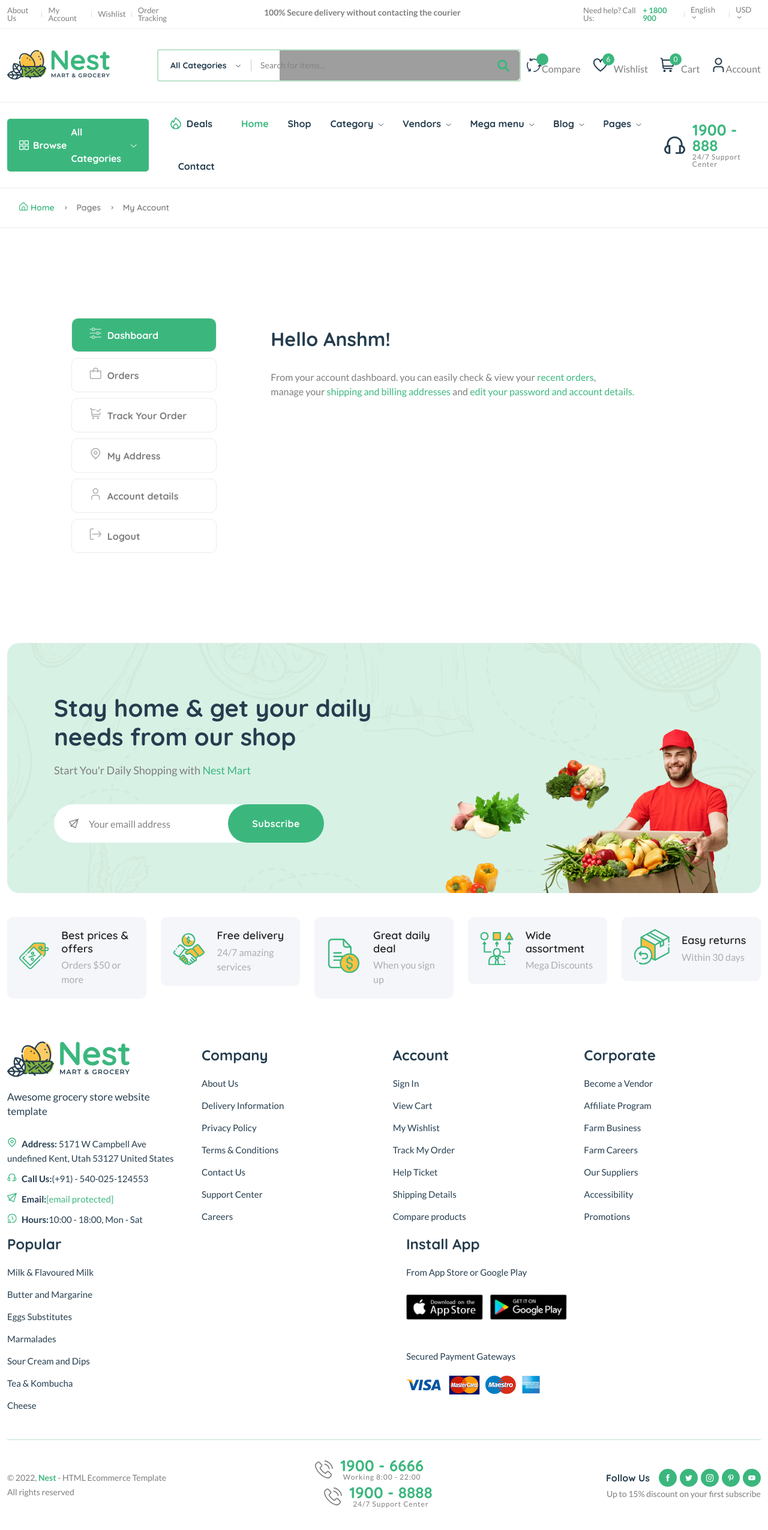
After one commit to AnshMittal1811/ML-basedECommerceWebsite, a Django app: page /dashboard/ in a window 1280 px wide. The commit adds this page. Shown: the whole page at 60% size. Run offline with Django 4.2, Linux system fonts and the light colour scheme; a user stored in the database is signed in; data comes from the database, SQL or seed files in the repository; both versions use the stored data as it was after the commit; parts of the project's set-up code (start-up, migrations or seed data) failed here and were passed over; some libraries are stand-ins or nearby versions; grey boxes are pictures that could not be loaded.

Commit message:
Creation of Dashboard and Order Details

```diff
--- a/core/urls.py
+++ b/core/urls.py
@@ -1,6 +1,8 @@
 from django.urls import include, path
 from core.views import (add_ajax_review, add_to_cart, cart_view, category_product_list_view,
-                        category_list_view, checkout_view, delete_from_cart, filter_view, payment_completed_view, payment_failed_view, product_detail_view, search_view, tags_list_view, update_cart, vendor_detail_view,
+                        category_list_view, checkout_view, customer_dashboard, delete_from_cart,
+                        filter_view, order_detail, payment_completed_view, payment_failed_view,
+                        product_detail_view, search_view, tags_list_view, update_cart, vendor_detail_view,
                         vendor_list_view,
                         product_list_view,
                         index)
@@ -50,4 +52,9 @@ urlpatterns = [
     path("paypal/", include("paypal.standard.ipn.urls")),
     path("payment-successful/", payment_completed_view, name = "payment-successful"),
     path("payment-failed/", payment_failed_view, name = "payment-failed"),
+
+    # Customer Dashboard
+    path("dashboard/", customer_dashboard, name = "dashboard"),
+    path("dashboard/order/<id>", order_detail, name = "order-detail"),
+
 ]
--- a/core/views.py
+++ b/core/views.py
@@ -373,3 +373,22 @@ def payment_completed_view(request):
 @login_required
 def payment_failed_view(request):
     return render(request, 'core/payment-failed.html')
+
+
+@login_required
+def customer_dashboard(request):
+    orders = CartOrder.objects.filter(user=request.user).order_by("-id")
+    context={
+        "orders": orders,
+    }
+    return render(request, 'core/dashboard.html', context)
+
+
+@login_required
+def order_detail(request, id):
+    order = CartOrder.objects.get(user=request.user, id=id)
+    products = CartOrderItems.objects.filter(order=order)
+    context = {
+        "products": products,
+    }
+    return render(request, "core/order-detail.html", context)
--- /dev/null
+++ b/templates/core/dashboard.html
@@ -0,0 +1,223 @@
+{% extends 'partials/base.html' %}
+{% block content %}
+{% load static %}
+    <main class="main pages">
+        <div class="page-header breadcrumb-wrap">
+            <div class="container">
+                <div class="breadcrumb">
+                    <a href="index.html" rel="nofollow"><i class="fi-rs-home mr-5"></i>Home</a>
+                    <span></span> Pages <span></span> My Account
+                </div>
+            </div>
+        </div>
+        <div class="page-content pt-150 pb-150">
+            <div class="container">
+                <div class="row">
+                    <div class="col-lg-10 m-auto">
+                        <div class="row">
+                            <div class="col-md-3">
+                                <div class="dashboard-menu">
+                                    <ul class="nav flex-column" role="tablist">
+                                        <li class="nav-item">
+                                            <a class="nav-link active" id="dashboard-tab" data-bs-toggle="tab" href="#dashboard" role="tab" aria-controls="dashboard" aria-selected="false"><i class="fi-rs-settings-sliders mr-10"></i>Dashboard</a>
+                                        </li>
+                                        <li class="nav-item">
+                                            <a class="nav-link" id="orders-tab" data-bs-toggle="tab" href="#orders" role="tab" aria-controls="orders" aria-selected="false"><i class="fi-rs-shopping-bag mr-10"></i>Orders</a>
+                                        </li>
+                                        <li class="nav-item">
+                                            <a class="nav-link" id="track-orders-tab" data-bs-toggle="tab" href="#track-orders" role="tab" aria-controls="track-orders" aria-selected="false"><i class="fi-rs-shopping-cart-check mr-10"></i>Track Your Order</a>
+                                        </li>
+                                        <li class="nav-item">
+                                            <a class="nav-link" id="address-tab" data-bs-toggle="tab" href="#address" role="tab" aria-controls="address" aria-selected="true"><i class="fi-rs-marker mr-10"></i>My Address</a>
+                                        </li>
+                                        <li class="nav-item">
+                                            <a class="nav-link" id="account-detail-tab" data-bs-toggle="tab" href="#account-detail" role="tab" aria-controls="account-detail" aria-selected="true"><i class="fi-rs-user mr-10"></i>Account details</a>
+                                        </li>
+                                        <li class="nav-item">
+                                            <a class="nav-link" href="page-login.html"><i class="fi-rs-sign-out mr-10"></i>Logout</a>
+                                        </li>
+                                    </ul>
+                                </div>
+                            </div>
+                            <div class="col-md-9">
+                                <div class="tab-content account dashboard-content pl-50">
+                                    <div class="tab-pane fade active show" id="dashboard" role="tabpanel" aria-labelledby="dashboard-tab">
+                                        <div class="card">
+                                            <div class="card-header">
+                                                <h3 class="mb-0">Hello {{request.user|title}}!</h3>
+                                            </div>
+                                            <div class="card-body">
+                                                <p>
+                                                    From your account dashboard. you can easily check &amp; view your <a href="#">recent orders</a>,<br />
+                                                    manage your <a href="#">shipping and billing addresses</a> and <a href="#">edit your password and account details.</a>
+                                                </p>
+                                            </div>
+                                        </div>
+                                    </div>
+                                    <div class="tab-pane fade" id="orders" role="tabpanel" aria-labelledby="orders-tab">
+                                        <div class="card">
+                                            <div class="card-header">
+                                                <h3 class="mb-0">Your Orders</h3>
+                                            </div>
+                                            <div class="card-body">
+                                                <div class="table-responsive">
+                                                    <table class="table">
+                                                        <thead>
+                                                            <tr>
+                                                                <th>Order</th>
+                                                                <!-- <th>Title</th>
+                                                                <th>Image</th> -->
+                                                                <th>Date</th>
+                                                                <th>Status</th>
+                                                                <th>Paid Status</th>
+                                                                <th>Total</th>
+                                                                <th>Actions</th>
+                                                            </tr>
+                                                        </thead>
+                                                        <tbody>
+                                                            {% for ord in orders %}
+                                                            <tr>
+                                                                <td>INVOICE_NO-{{ord.id}}</td>
+                                                                <!-- <td>#{{ord.id}}</td>
+                                                                <td>#{{ord.id}}</td> -->
+                                                                <td>{{ord.order_date}}</td>
+                                                                <td>{{ord.product_status|title}}</td>
+                                                                {% if ord.paid_status == True %}
+                                                                <td>
+                                                                    <span class="fa-stack">
+                                                                    <i class="far fa-circle fa-stack-2x text-success"></i>
+                                                                    <i class="fas fa-check fa-stack-1x text-success"></i>
+                                                                    </span>
+                                                                </td>
+                                                                {% else %}
+                                                                <td>
+                                                                    <!-- <i class="fas fa-times fa-circle text-danger"></i> -->
+                                                                    <span class="fa-stack">
+                                                                        <i class="far fa-circle fa-stack-2x text-danger"></i>
+                                                                        <i class="fas fa-times fa-stack-1x text-danger"></i>
+                                                                    </td>
+                                                                {% endif %}
+                                                                <td>${{ord.price}}</td>
+                                                                <td><a href="{% url 'core:order-detail' ord.id %}" class="btn-small d-block">View</a></td>
+                                                            </tr>
+                                                            {% endfor %}
+                                                        </tbody>
+                                                    </table>
+                                                </div>
+                                            </div>
+                                        </div>
+                                    </div>
+                                    <div class="tab-pane fade" id="track-orders" role="tabpanel" aria-labelledby="track-orders-tab">
+                                        <div class="card">
+                                            <div class="card-header">
+                                                <h3 class="mb-0">Orders tracking</h3>
+                                            </div>
+                                            <div class="card-body contact-from-area">
+                                                <p>To track your order please enter your OrderID in the box below and press "Track" button. This was given to you on your receipt and in the confirmation email you should have received.</p>
+                                                <div class="row">
+                                                    <div class="col-lg-8">
+                                                        <form class="contact-form-style mt-30 mb-50" action="#" method="post">
+                                                            <div class="input-style mb-20">
+                                                                <label>Order ID</label>
+                                                                <input name="order-id" placeholder="Found in your order confirmation email" type="text" />
+                                                            </div>
+                                                            <div class="input-style mb-20">
+                                                                <label>Billing email</label>
+                                                                <input name="billing-email" placeholder="Email you used during checkout" type="email" />
+                                                            </div>
+                                                            <button class="submit submit-auto-width" type="submit">Track</button>
+                                                        </form>
+                                                    </div>
+                                                </div>
+                                            </div>
+                                        </div>
+                                    </div>
+                                    <div class="tab-pane fade" id="address" role="tabpanel" aria-labelledby="address-tab">
+                                        <div class="row">
+                                            <div class="col-lg-6">
+                                                <div class="card mb-3 mb-lg-0">
+                                                    <div class="card-header">
+                                                        <h3 class="mb-0">Billing Address</h3>
+                                                    </div>
+                                                    <div class="card-body">
+                                                        <address>
+                                                            3522 Interstate<br />
+                                                            75 Business Spur,<br />
+                                                            Sault Ste. <br />Marie, MI 49783
+                                                        </address>
+                                                        <p>New York</p>
+                                                        <a href="#" class="btn-small">Edit</a>
+                                                    </div>
+                                                </div>
+                                            </div>
+                                            <div class="col-lg-6">
+                                                <div class="card">
+                                                    <div class="card-header">
+                                                        <h5 class="mb-0">Shipping Address</h5>
+                                                    </div>
+                                                    <div class="card-body">
+                                                        <address>
+                                                            4299 Express Lane<br />
+                                                            Sarasota, <br />FL 34249 USA <br />Phone: 1.941.227.4444
+                                                        </address>
+                                                        <p>Sarasota</p>
+                                                        <a href="#" class="btn-small">Edit</a>
+                                                    </div>
+                                                </div>
+                                            </div>
+                                        </div>
+                                    </div>
+                                    <div class="tab-pane fade" id="account-detail" role="tabpanel" aria-labelledby="account-detail-tab">
+                                        <div class="card">
+                                            <div class="card-header">
+                                                <h5>Account Details</h5>
+                                            </div>
+                                            <div class="card-body">
+                                                <p>Already have an account? <a href="page-login.html">Log in instead!</a></p>
+                                                <form method="post" name="enq">
+                                                    <div class="row">
+                                                        <div class="form-group col-md-6">
+                                                            <label>First Name <span class="required">*</span></label>
+                                                            <input required="" class="form-control" name="name" type="text" />
+                                                        </div>
+                                                        <div class="form-group col-md-6">
+                                                            <label>Last Name <span class="required">*</span></label>
+                                                            <input required="" class="form-control" name="phone" />
+                                                        </div>
+                                                        <div class="form-group col-md-12">
+                                                            <label>Display Name <span class="required">*</span></label>
+                                                            <input required="" class="form-control" name="dname" type="text" />
+                                                        </div>
+                                                        <div class="form-group col-md-12">
+                                                            <label>Email Address <span class="required">*</span></label>
+                                                            <input required="" class="form-control" name="email" type="email" />
+                                                        </div>
+                                                        <div class="form-group col-md-12">
+                                                            <label>Current Password <span class="required">*</span></label>
+                                                            <input required="" class="form-control" name="password" type="password" />
+                                                        </div>
+                                                        <div class="form-group col-md-12">
+                                                            <label>New Password <span class="required">*</span></label>
+                                                            <input required="" class="form-control" name="npassword" type="password" />
+                                                        </div>
+                                                        <div class="form-group col-md-12">
+                                                            <label>Confirm Password <span class="required">*</span></label>
+                                                            <input required="" class="form-control" name="cpassword" type="password" />
+                                                        </div>
+                                                        <div class="col-md-12">
+                                                            <button type="submit" class="btn btn-fill-out submit font-weight-bold" name="submit" value="Submit">Save Change</button>
+                                                        </div>
+                                                    </div>
+                                                </form>
+                                            </div>
+                                        </div>
+                                    </div>
+                                </div>
+                            </div>
+                        </div>
+                    </div>
+                </div>
+            </div>
+        </div>
+    </main>
+{% endblock content %}
--- a/templates/core/payment-completed.html
+++ b/templates/core/payment-completed.html
@@ -22,7 +22,7 @@
 <body>
     <div class="invoice invoice-content invoice-5">
         <div class="back-top-home justify-content-center align-items-center text-center hover-up mt-30 ml-30 pb-4">
-            <h3><a class="hover-up" href=""><i class="fi-rs-settings-sliders mr-5"></i> Dashboard</a></h3>
+            <h3><a class="hover-up" href="{% url 'core:dashboard' %}"><i class="fi-rs-settings-sliders mr-5"></i> Dashboard</a></h3>
         </div>
         <div class="container">
             <div class="row">
--- a/templates/partials/base.html
+++ b/templates/partials/base.html
@@ -131,7 +131,7 @@
                         <div class="header-info">
                             <ul>
                                 <li><a href="page-about.html">About Us</a></li>
-                                <li><a href="page-account.html">My Account</a></li>
+                                <li><a href="{% url 'core:dashboard' %}">My Account</a></li>
                                 <li><a href="shop-wishlist.html">Wishlist</a></li>
                                 <li><a href="shop-order.html">Order Tracking</a></li>
                             </ul>
@@ -271,7 +271,7 @@
                                     <a href="page-account.html"><span class="lable ml-0">Account</span></a>
                                     <div class="cart-dropdown-wrap cart-dropdown-hm2 account-dropdown">
                                         <ul>
-                                            <li><a href="page-account.html"><i class="fi fi-rs-user mr-10"></i>My Account</a></li>
+                                            <li><a href="{% url 'core:dashboard' %}"><i class="fi fi-rs-user mr-10"></i>My Account</a></li>
                                             <li><a href="page-account.html"><i class="fi fi-rs-location-alt mr-10"></i>Order Tracking</a></li>
                                             <li><a href="page-account.html"><i class="fi fi-rs-label mr-10"></i>My Voucher</a></li>
                                             <li><a href="shop-wishlist.html"><i class="fi fi-rs-heart mr-10"></i>My Wishlist</a></li>
@@ -427,7 +427,7 @@
                                                             <span class="new-price text-success">Save to 50%</span>
                                                         </div>
                                                         <div class="menu-banner-btn">
-                                                            <a href="shop-product-right.html">Shop now</a>
+                                                            <a href="{% url 'core:product-list' %}">Shop now</a>
                                                         </div>
                                                     </div>
                                                     <div class="menu-banner-discount">
@@ -461,7 +461,7 @@
                                         <ul class="sub-menu">
                                             <li><a href="page-about.html">About Us</a></li>
                                             <li><a href="page-contact.html">Contact</a></li>
-                                            <li><a href="page-account.html">My Account</a></li>
+                                            <li><a href="{% url 'core:dashboard' %}">My Account</a></li>
                                             <li><a href="page-login.html">Login</a></li>
                                             <li><a href="page-register.html">Register</a></li>
                                             <li><a href="page-forgot-password.html">Forgot password</a></li>
@@ -556,18 +556,18 @@
                         <ul class="mobile-menu font-heading">
                             <li class="menu-item-has-children">
                                 <a href="{%url 'core:index'%}">Home</a>
-                                <ul class="dropdown">
-                                    <li><a href="{% url 'core:index' %}">Home 1</a></li>
-                                    <li><a href="index-2.html">Home 2</a></li>
+                                <!-- <ul class="dropdown"> -->
+                                    <!-- <li><a href="{% url 'core:index' %}">Home 1</a></li> -->
+                                    <!-- <li><a href="index-2.html">Home 2</a></li>
                                     <li><a href="index-3.html">Home 3</a></li>
                                     <li><a href="index-4.html">Home 4</a></li>
                                     <li><a href="index-5.html">Home 5</a></li>
-                                    <li><a href="index-6.html">Home 6</a></li>
-                                </ul>
+                                    <li><a href="index-6.html">Home 6</a></li> -->
+                                <!-- </ul> -->
                             </li>
                             <li class="menu-item-has-children">
-                                <a href="shop-grid-right.html">shop</a>
-                                <ul class="dropdown">
+                                <a href="{% url 'core:product-list' %}">shop</a>
+                                <!-- <ul class="dropdown">
                                     <li><a href="shop-grid-right.html">Shop Grid – Right Sidebar</a></li>
                                     <li><a href="shop-grid-left.html">Shop Grid – Left Sidebar</a></li>
                                     <li><a href="shop-list-right.html">Shop List – Right Sidebar</a></li>
@@ -598,7 +598,7 @@
                                             <li><a href="shop-invoice-6.html">Shop Invoice 6</a></li>
                                         </ul>
                                     </li>
-                                </ul>
+                                </ul> -->
                             </li>
                             <li class="menu-item-has-children">
                                 <a href="#">Vendors</a>
@@ -665,7 +665,7 @@
                                 <ul class="dropdown">
                                     <li><a href="page-about.html">About Us</a></li>
                                     <li><a href="page-contact.html">Contact</a></li>
-                                    <li><a href="page-account.html">My Account</a></li>
+                                    <li><a href="{% url 'core:dashboard' %}">My Account</a></li>
                                     <li><a href="page-login.html">Login</a></li>
                                     <li><a href="page-register.html">Register</a></li>
                                     <li><a href="page-forgot-password.html">Forgot password</a></li>
```
Also changed, not shown: templates/core/order-detail.html (added, +214 -0 lines), db.sqlite3.
